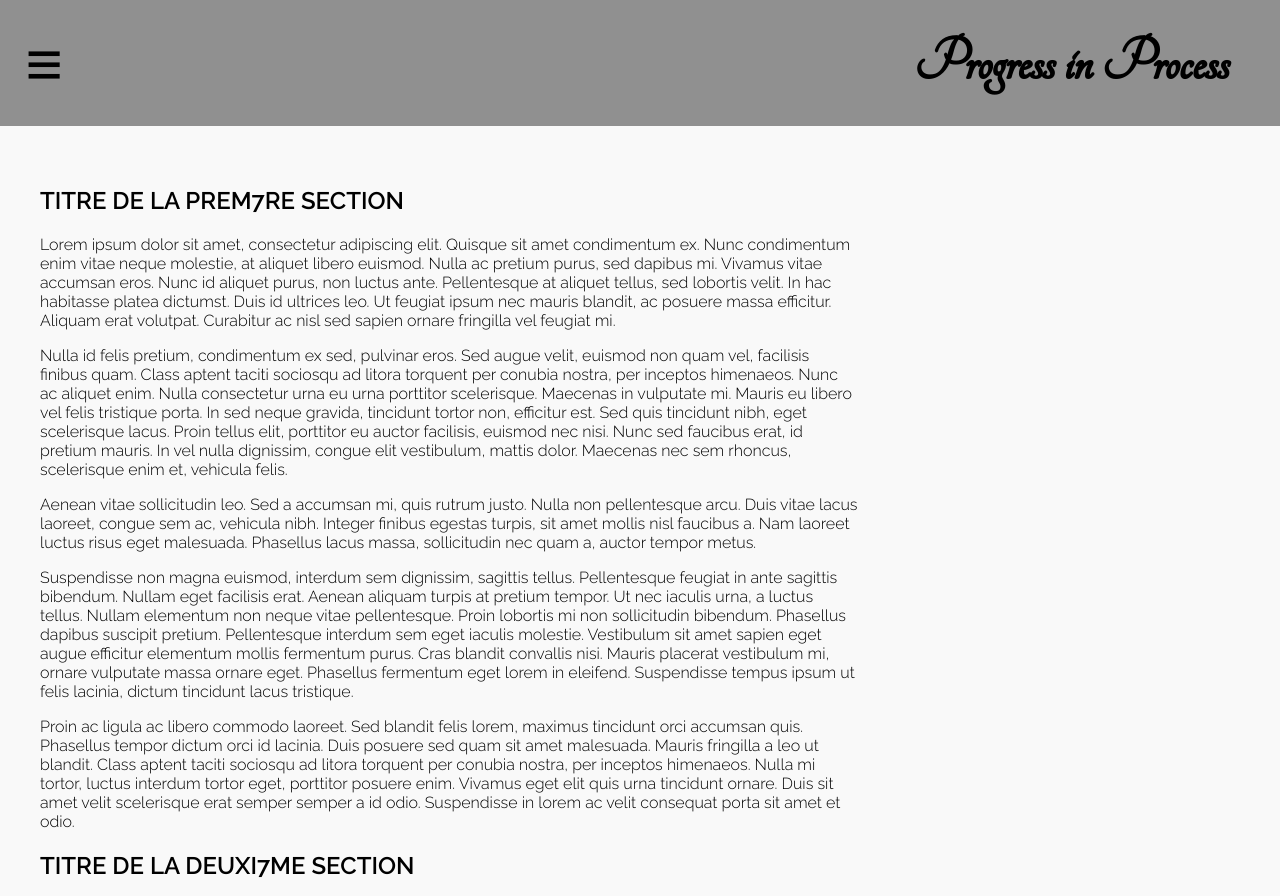
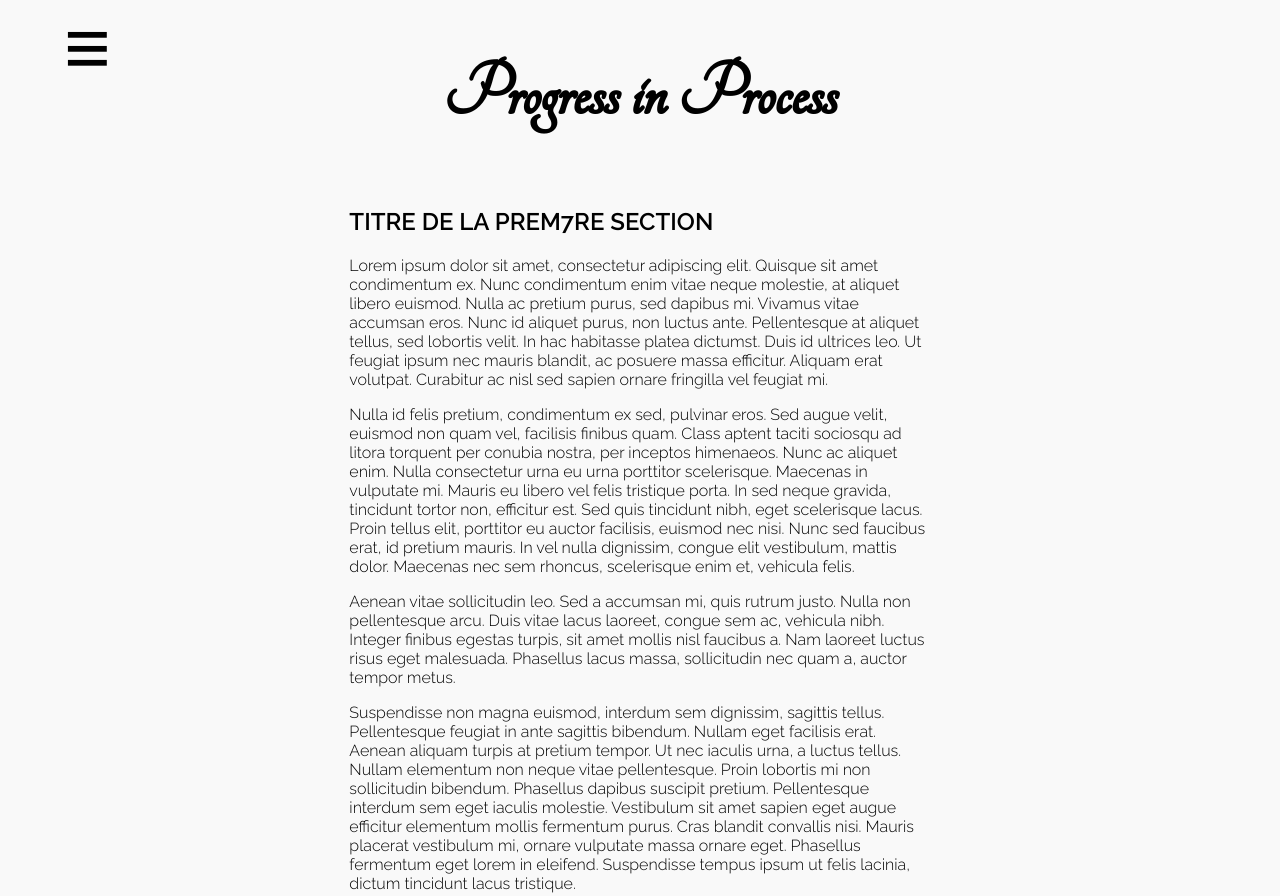
Before and after one commit to Anosphiroth/site-web, a plain HTML site: page index.html in a window 1280 px wide. Shown: the top 896 px of the page. Drawn offline with Linux system fonts and the light colour scheme.

Commit message:
Add files via upload

```diff
--- a/css/index.css
+++ b/css/index.css
@@ -2,7 +2,6 @@
 @charset "UTF-8";
 @import "https://fonts.googleapis.com/css?family=Raleway:100,300,600";
 @import "https://fonts.googleapis.com/css2?family=Tangerine&display=swap";
-
 
 body {
 	margin : 0;
@@ -11,93 +10,64 @@ body {
 }
 
 h1 {
-	font-size: 400%;
+	font-size: 5em;
 	font-family:'Tangerine', cursive;
-	margin: 0;
 }
 
 .wrapper {
 	display: flex;
-	justify-content: flex-start;
+	justify-content: center;
 	flex-wrap: wrap;
 }
 
 a {
-	color: rgb(249,249,249);
 	text-decoration: none;
 }
 
 a:active {
-		color: rgb(200,200,200);
+	color: rgb(200,200,200);
 }
-
 
 #titre {
 	order: 1;
-	padding-right: 2vw;
+	width: 100vw;
+	text-align: center;
 }
 
 nav {
-	margin: 0;
-	padding: 2vw;
-	width: 100%;
-	background-color: rgb(144,144,144);
-	display: flex;
-	align-items: center;
-	justify-content: space-between;
-	flex-wrap: wrap;
+	width: 20vw;
+	height:100vh;
+	position: fixed;
 }
 
 input {
 	display: none;
 }
 
-.nav-btn {
-	display: inline-block;
-}
-
 label {
-	display: inline-block;
-	font-size: 400%;
-}
-
-span {
-	padding: 0;
-	display: block;
-	width: 25px;
-	height: 10px;
-	border-top: 2px solid #eee;
+	padding-left: 5vw;
+	font-size: 5em;
 }
 
 ul {
 	display: none;
-
 	width: 100%;
 }
 
 li {
-	margin: 2vw;
+	margin: 2vh;
 	list-style-type: none;
 }
 
 
 #nav-check:checked ~ ul {
-	display: flex;
-	flex-direction: column;
-	order: 2;
-	transition: all 2s ease-in;
+	display: block;
 }
 
-
-
-
-
-
-
 section {
-	max-width: 64vw;
+	max-width: 70ex;
 	order: 2;
-	padding: 5vh;
+	padding: 0 5vh 0 5vh;
 }
 
 aside {
--- a/index.html
+++ b/index.html
@@ -17,8 +17,33 @@
     </header>
 
 
+    <!--	Navigation
+   --------------------------------->
+     <nav>
+
+       <input type="checkbox" id="nav-check">
+       <label for="nav-check">≡</label>
+
+
+       <ul>
+         <li><a href="#">Acceuil</a></li>
+       <!--  <li>
+           <input id="check" type="checkbox" name="menu"/>
+          <label for="check">Projets</label>
+           <ul class="submenu">
+             <li><a href="#">Programmation Objet</a></li>
+             <li><a href="#">Techno Web</a></li>
+           </ul>
+         </li>-->
+         <li><a href="#">CV</a></li>
+         <li><a href="#">Contact</a></li>
+       </ul>
+     </nav>
+
     <div class = "wrapper">
-
+      <div id = "titre">
+        <h1>Progress in Process</h1>
+      </div>
 
       <!--	Main
   		--------------------------------->
@@ -68,33 +93,9 @@
 
      </section>
 
-
-     <!--	Navigation
-    --------------------------------->
-      <nav>
-        <div id = "titre">
-          <h1>Progress in Process</h1>
-        </div>
-        <input type="checkbox" id="nav-check">
-        <div class="nav-btn">
-          <label for="nav-check">≡</label>
-        </div>
+     </div>
 
 
-        <ul>
-          <li><a href="#">Acceuil</a></li>
-        <!--  <li>
-            <input id="check" type="checkbox" name="menu"/>
-           <label for="check">Projets</label>
-            <ul class="submenu">
-              <li><a href="#">Programmation Objet</a></li>
-              <li><a href="#">Techno Web</a></li>
-            </ul>
-          </li>-->
-          <li><a href="#">CV</a></li>
-          <li><a href="#">Contact</a></li>
-        </ul>
-      </nav>
 
       <!--	Aside
      --------------------------------->
@@ -107,7 +108,7 @@
      </aside>
 
 
-      </div>
+
      <!--	Footer
     --------------------------------->
     <footer>
```
